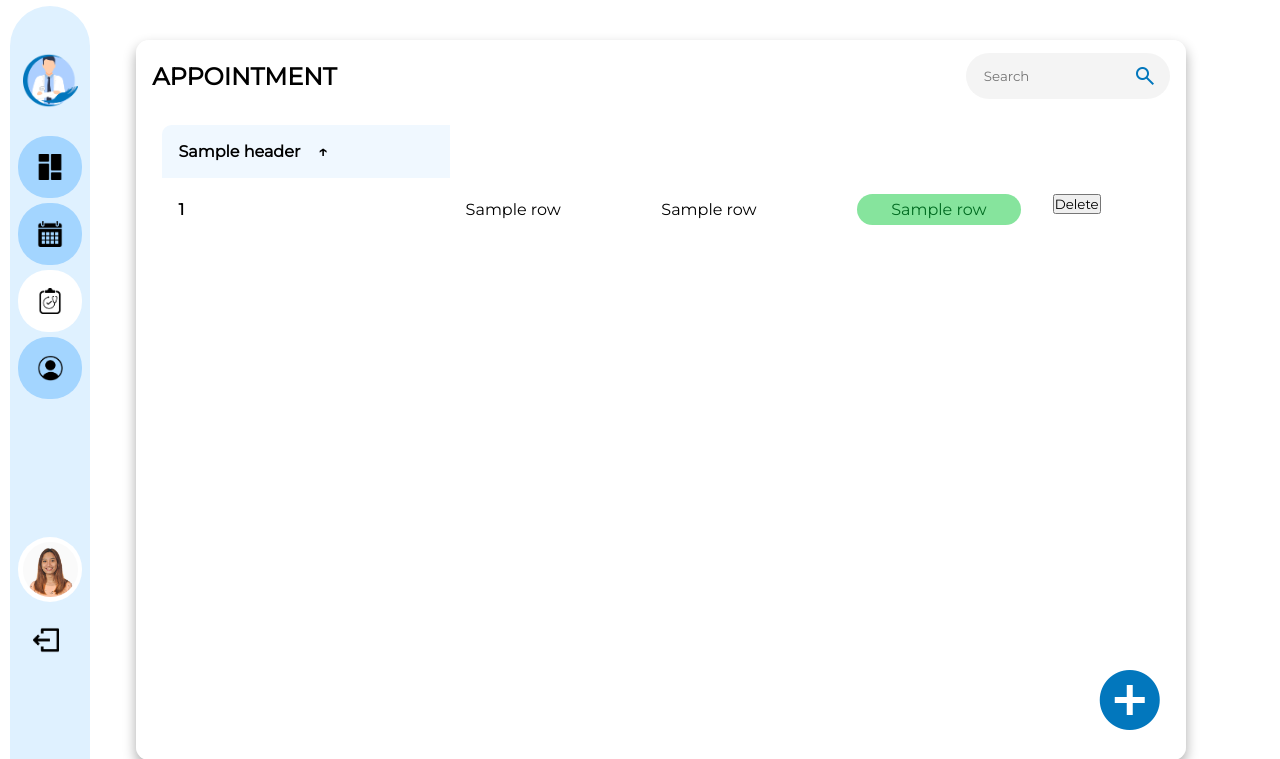
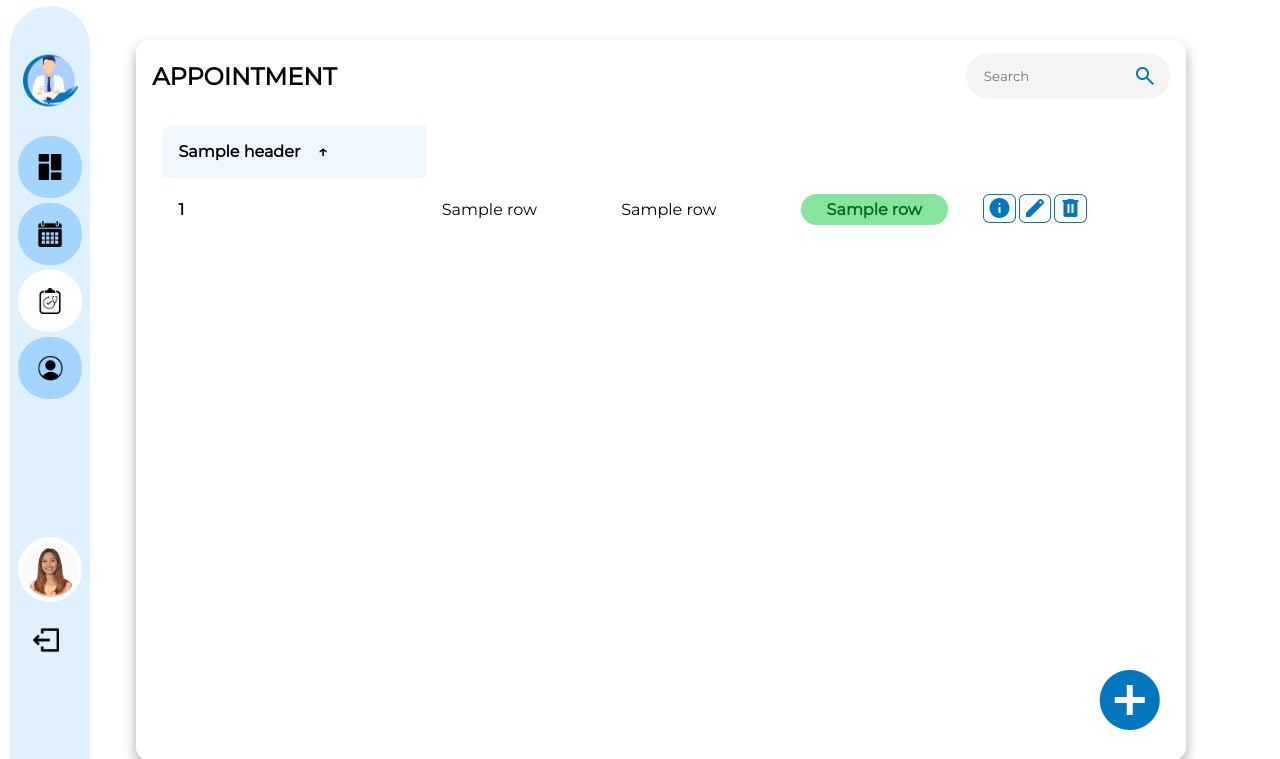
Before and after one commit to kycx0236/Clinical-Management-System, a Flask app: template app/templates/receptionist/appointment.html in a window 1280 px wide. Shown: the top 759 px of the page. Run offline with Flask 3, Linux system fonts and the light colour scheme; the template is opened without the code that fills it: most values are stand-ins (such as "Sample title", 1, 10 or a date in 2020); some libraries are stand-ins or nearby versions.

Commit message:
Add more icons

```diff
--- a/app/templates/receptionist/appointment.html
+++ b/app/templates/receptionist/appointment.html
@@ -44,19 +44,29 @@
                                         <td> {{ row[1] }} </td>
                                         <td> {{ row[2] }} </td>
                                         <td>
-                                            <p class="status done"> {{ row[3] }} </p>
+                                            <p class="status done">
+                                                <strong> {{ row[3] }} </strong>
+                                            </p>
                                         </td>
                                         <td class="table__cell">
-                                            <button type="button" class="btn btn-danger delete-button" data-id="{{ row[0] }}">Delete</button>
+                                            <a href="{{ url_for('receptionist.logout') }}" class="doccare-view-appoinment-icon">
+                                                <span class="material-symbols-outlined">info</span>
+                                            </a>
+                                            <a href="{{ url_for('receptionist.logout') }}" class="doccare-edit-appoinment-icon">
+                                                <span class="material-symbols-outlined">edit</span>
+                                            </a>
+                                            <button type="button" class="delete-appoinment-button" data-id="{{ row[0] }}">
+                                                <span class="material-symbols-outlined delete-icon">delete</span>
+                                            </button>
                                         </td>
                                     </tr>
                                 {% endfor %}
                             </tbody>
                         </table>
                     </section>
-                    <div class="doccare-add-appointment-icon">
+                    <a href="{{ url_for('receptionist.logout') }}" class="doccare-add-appointment-icon">
                         <span class="material-symbols-outlined add-icon">&#xe147;</span>
-                    </div>
+                    </a>
                 </main>
             </div>
             <script src="{{ url_for('static', filename='receptionist_script.js') }}"></script>
```
